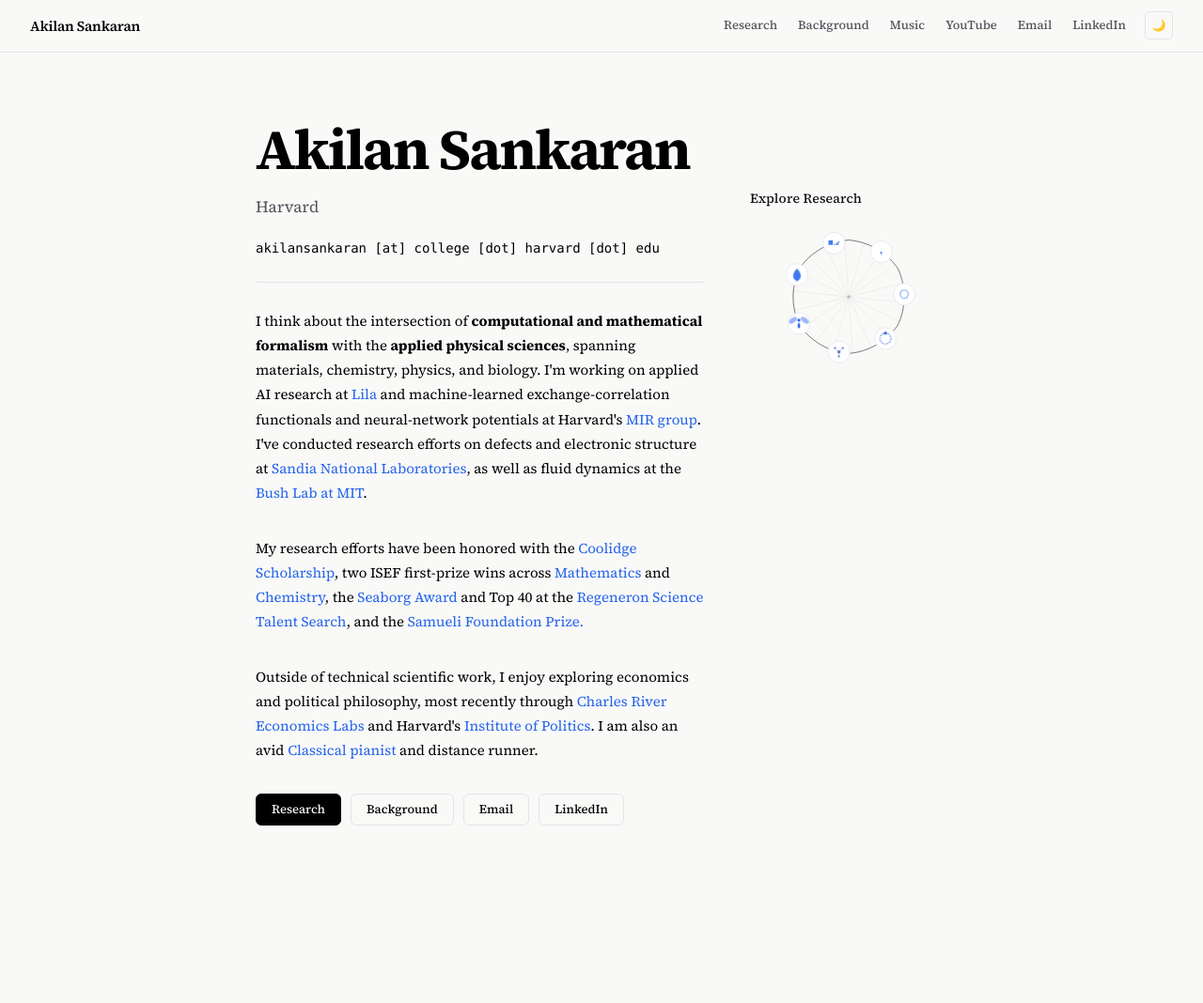
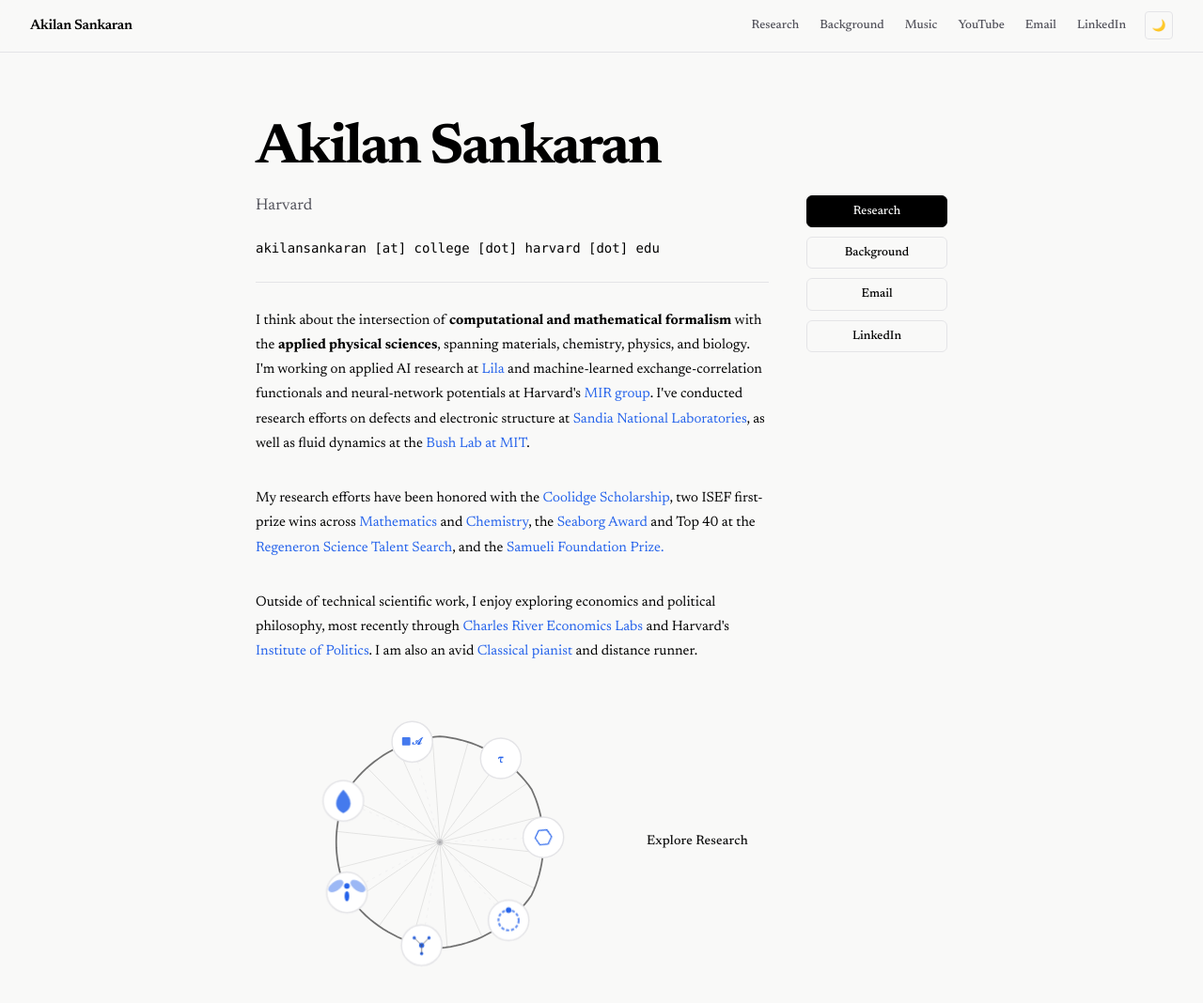
Before and after one commit to akilansankaran/akilansankaran.github.io, a Jekyll site: the page built from index.md, in a window 1280 px wide and 1189 px high. Shown: the top 1068 px of the window at 94% size. Built offline with Jekyll 4.4.1, drawn with Linux system fonts in a browser that asks for light colours; some web fonts are replaced.

Commit message:
bug fix on the index.md

```diff
--- a/_includes/morph-anim.html
+++ b/_includes/morph-anim.html
@@ -346,6 +346,17 @@
   var iconOffset = 0;
   var lastTs     = null;
 
+  /* Freeze all motion while the pointer/focus is over the animation,
+     so the orbiting icons become easy to click. */
+  var paused = false;
+  var svgEl  = document.querySelector('.hero-anim .c-svg') || document.querySelector('.c-svg');
+  if (svgEl) {
+    svgEl.addEventListener('mouseenter', function () { paused = true; });
+    svgEl.addEventListener('mouseleave', function () { paused = false; });
+    svgEl.addEventListener('focusin',    function () { paused = true; });
+    svgEl.addEventListener('focusout',   function () { paused = false; });
+  }
+
   function easeInOut(t) {
     return t < 0.5 ? 4 * t * t * t : 1 - Math.pow(-2 * t + 2, 3) / 2;
   }
@@ -368,6 +379,13 @@
     if (!lastTs) lastTs = ts;
     var dt = Math.min(ts - lastTs, 100);
     lastTs = ts;
+
+    /* While paused, hold every icon perfectly still (still schedule frames
+       so motion resumes smoothly on mouseleave). */
+    if (paused) {
+      requestAnimationFrame(tick);
+      return;
+    }
 
     iconOffset = (iconOffset + dt / ORBIT_MS) % 1;
 
--- a/_layouts/default.html
+++ b/_layouts/default.html
@@ -7,7 +7,7 @@
     <link rel="stylesheet" href="{{ '/assets/css/main.css' | relative_url }}">
     <link rel="preconnect" href="https://fonts.googleapis.com">
     <link rel="preconnect" href="https://fonts.gstatic.com" crossorigin>
-    <link href="https://fonts.googleapis.com/css2?family=Inter:opsz,wght@14..32,300;14..32,400;14..32,500;14..32,600;14..32,700&family=Source+Serif+4:ital,opsz,wght@0,8..60,400;0,8..60,500;0,8..60,600;0,8..60,700;1,8..60,400&family=Playfair+Display:ital,wght@0,400;0,600;1,400&display=swap" rel="stylesheet">
+    <link href="https://fonts.googleapis.com/css2?family=Inter:opsz,wght@14..32,300;14..32,400;14..32,500;14..32,600;14..32,700&family=Newsreader:ital,opsz,wght@0,6..72,400;0,6..72,500;0,6..72,600;0,6..72,700;1,6..72,400&family=Playfair+Display:ital,wght@0,400;0,600;1,400&display=swap" rel="stylesheet">
     <!-- Google Analytics -->
     <script async src="https://www.googletagmanager.com/gtag/js?id=G-PG6Q7TXLG8"></script>
     <script>
--- a/assets/css/main.css
+++ b/assets/css/main.css
@@ -1,9 +1,11 @@
 /* ===== Fonts ===== */
-@import url('https://fonts.googleapis.com/css2?family=Inter:opsz,wght@14..32,300;14..32,400;14..32,500;14..32,600;14..32,700&family=Source+Serif+4:ital,opsz,wght@0,8..60,400;0,8..60,500;0,8..60,600;0,8..60,700;1,8..60,400&family=Playfair+Display:ital,wght@0,400;0,600;1,400&display=swap');
-
-/* Primary editorial serif — Anthropic-leaning, Times New Roman fallback */
+@import url('https://fonts.googleapis.com/css2?family=Inter:opsz,wght@14..32,300;14..32,400;14..32,500;14..32,600;14..32,700&family=Newsreader:ital,opsz,wght@0,6..72,400;0,6..72,500;0,6..72,600;0,6..72,700;1,6..72,400&family=Playfair+Display:ital,wght@0,400;0,600;1,400&display=swap');
+
+/* Primary editorial serif — Lila / Discovery Loop look.
+   Real Tiempos Text is used first if licensed & self-hosted;
+   Newsreader is the free web-font approximation. */
 :root {
-  --font-serif: 'Source Serif 4', 'Times New Roman', Times, Georgia, serif;
+  --font-serif: 'Tiempos Text', 'Newsreader', Georgia, 'Times New Roman', Times, serif;
   --font-ui: 'Inter', -apple-system, BlinkMacSystemFont, 'Segoe UI', sans-serif;
 }
 
@@ -312,45 +314,52 @@ code, pre {
   to   { opacity: 1; transform: translateY(0); }
 }
 
-/* ===== Split hero: bio text + side constellation ===== */
-.hero-split {
+/* ===== Hero with side nav buttons (text keeps majority width) ===== */
+.hero-with-nav {
   max-width: 100%;
   display: flex;
   align-items: flex-start;
-  gap: 3rem;
-}
-
-.hero-main {
+  gap: 2.5rem;
+}
+
+.hero-body {
   flex: 1 1 auto;
   min-width: 0;
-  max-width: 640px;
-}
-
-.hero-side {
-  flex: 0 0 236px;
+}
+
+.hero-nav {
+  flex: 0 0 150px;
+  display: flex;
+  flex-direction: column;
+  gap: 0.625rem;
   position: sticky;
   top: calc(var(--nav-height) + 2rem);
-  margin-top: 4.5rem; /* align with hero-name baseline */
+  margin-top: 5rem; /* drop below the hero name */
   opacity: 0;
-  animation: heroFadeUp 0.5s ease 0.3s forwards;
-}
-
-.hero-side .hero-anim {
-  margin: 0;
-}
-
-@media (max-width: 820px) {
-  .hero-split {
+  animation: heroFadeUp 0.5s ease 0.4s forwards;
+}
+
+.hero-nav .btn-primary,
+.hero-nav .btn-secondary {
+  width: 100%;
+  justify-content: center;
+}
+
+@media (max-width: 768px) {
+  .hero-with-nav {
     flex-direction: column;
     gap: 1.5rem;
   }
-  .hero-side {
+  .hero-nav {
     position: static;
-    margin-top: 1rem;
-    flex: none;
+    margin-top: 0.5rem;
+    flex-direction: row;
+    flex-wrap: wrap;
     width: 100%;
-    align-self: center;
-    max-width: 360px;
+  }
+  .hero-nav .btn-primary,
+  .hero-nav .btn-secondary {
+    width: auto;
   }
 }
 
--- a/index.md
+++ b/index.md
@@ -3,9 +3,9 @@ layout: default
 title: Home
 ---
 
-<div class="hero hero-split">
+<div class="hero hero-with-nav">
 
-  <div class="hero-main">
+  <div class="hero-body">
 
   <h1 class="hero-name">Akilan Sankaran</h1>
   <p class="hero-tagline">Harvard</p>
@@ -20,17 +20,15 @@ title: Home
 
   <p class = "hero-bio">Outside of technical scientific work, I enjoy exploring economics and political philosophy, most recently through <a href="https://www.charlesrivereconomicslabs.org/">Charles River Economics Labs</a> and Harvard's <a href="https://iop.harvard.edu/">Institute of Politics</a>. I am also an avid <a href="https://www.youtube.com/channel/UC3BUUIJfTgrYauJq0PTKlng">Classical pianist</a> and distance runner.</p>
 
-  <div class="hero-links">
+  {% include morph-anim.html %}
+
+  </div>
+
+  <aside class="hero-nav">
     <a href="/research" class="btn-primary">Research</a>
     <a href="/coursework" class="btn-secondary">Background</a>
     <a href="mailto:akilansankaran@college.harvard.edu" class="btn-secondary">Email</a>
     <a href="https://linkedin.com/in/akilan-sankaran/" class="btn-secondary" target="_blank" rel="noopener noreferrer">LinkedIn</a>
-  </div>
-
-  </div>
-
-  <aside class="hero-side research-anim-side">
-    {% include morph-anim.html %}
   </aside>
 
 </div>
```
Also changed, not shown: music.md (+1 -1 lines).
